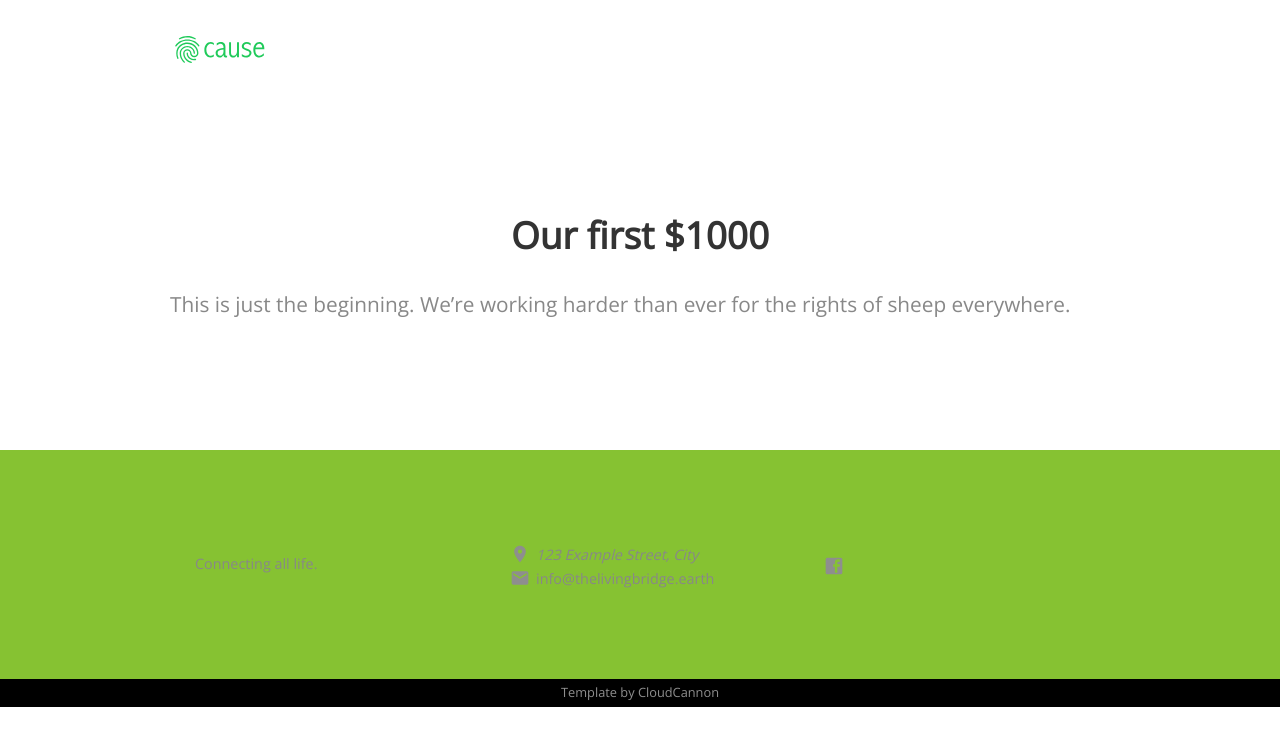
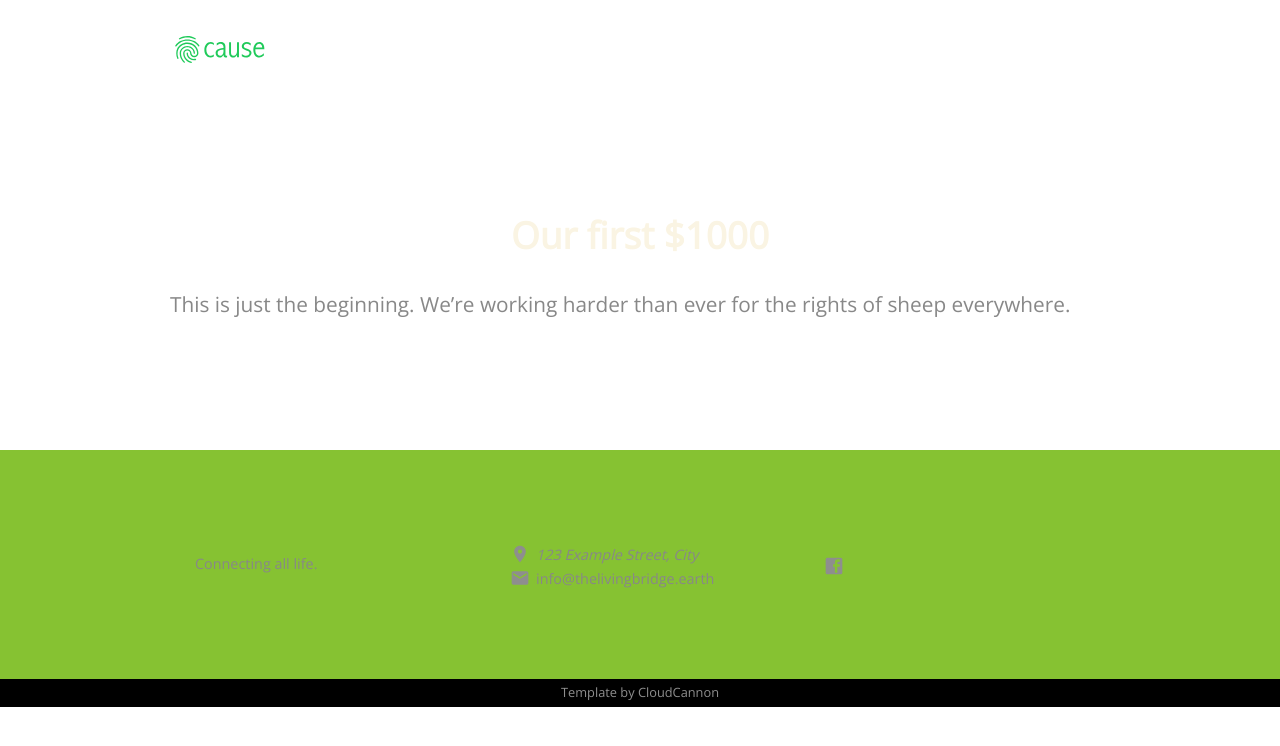
Before and after one commit to orfeaus/living-bridge-exploration, a Jekyll site: the page built from _posts/2016-10-15-1000.md, in a window 1280 px wide. Shown: the top 746 px of the page. Built offline with Jekyll 4.4.1, drawn with Linux system fonts in a browser that asks for light colours; nearby versions of some CDN libraries.

Commit message:
Update elements.scss

```diff
--- a/_sass/elements.scss
+++ b/_sass/elements.scss
@@ -2,7 +2,7 @@ html, body {
 	padding: 0;
 	margin: 0;
 	font-family: 'Open Sans', sans-serif;
-	color: #333;
+	color: #faf4e3;
 	min-width: 380px;
 }
 
```
